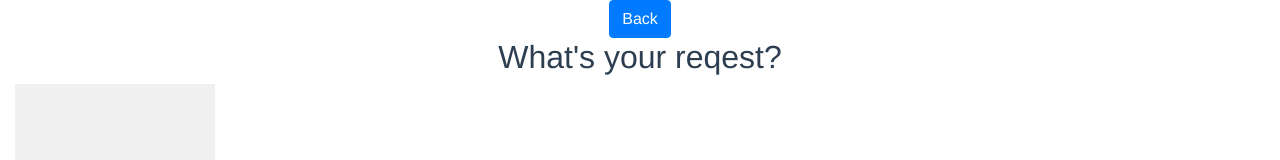
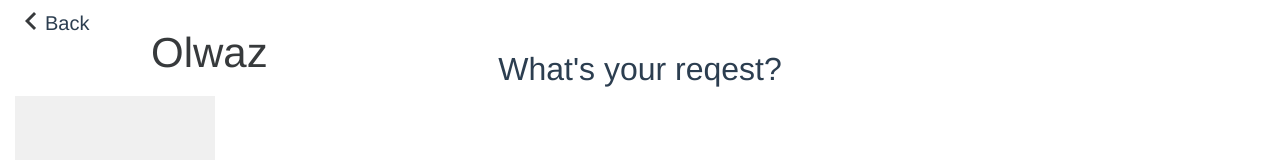
Before and after one commit to jakeomaits/pitt-civic-hackathon, a Vue app in the folder civic-ui/: page /#/HelpForm in a window 1280 px wide. Shown: the top 160 px of the page. Built offline with nearby package versions, Linux system fonts and the light colour scheme.

Commit message:
wip styling of header components

```diff
--- a/civic-ui/src/components/Bio.vue
+++ b/civic-ui/src/components/Bio.vue
@@ -39,41 +39,4 @@ export default {
         font-size: 26px;
     }*/
 
-    .avatar {
-        position:absolute;
-        height: 60px;
-        width: 60px;
-        left: 5%;
-        top: 55px;
-
-    }
-
-    .username {
-        font-size: 20px;
-        position: absolute;
-        top: 70px;
-        left: 120px;
-    }
-
-    .bio {
-        font-size: 14px;
-      position: absolute;
-      top: 105px;
-      left: 120px;
-    }
-
-
-    .edit-profile {
-        position: absolute;
-        font-size: 12px;
-        position: absolute;
-        top: 125px;
-        left: 23px;
-    }
-
-    .pencil {
-        height: 15px;
-        width: 15px;
-    }
-
 </style>
--- a/civic-ui/src/components/HelpForm.vue
+++ b/civic-ui/src/components/HelpForm.vue
@@ -1,8 +1,10 @@
 <script>
 import { CIVIC_API } from "../http-common";
 import BaseImageInput from "./BaseImageInput.vue"
-import StickyButtonRequest from '@/components/StickyButtonRequest.vue';
+import NavBack from "./NavBack.vue"
+import SiteName from "./SiteName.vue"
 import router from '../router/index.js'
+
 
 export default {
   name: "HelpForm",
@@ -45,7 +47,9 @@ export default {
   },
   components: {
     BaseImageInput,
-    StickyButtonRequest
+    NavBack,
+    SiteName,
+
   },
 
 };
@@ -54,7 +58,8 @@ export default {
 <template>
   <b-container  class="mainContainer" fluid>
 
-    <b-button type="text" variant="primary">Back</b-button>
+    <NavBack />
+    <SiteName />
 
     <h2>What's your reqest?</h2>
     <b-form @submit="onSubmit">
--- a/civic-ui/src/components/NavBack.vue
+++ b/civic-ui/src/components/NavBack.vue
@@ -1,6 +1,7 @@
 <template>
         <div class="nav-back">
-            <a @click="$router.push('/')" class="back">Back</a>
+            <span @click="$router.push('/')" class="back">Back</span>
+            <img src="../assets/back.png" @click="$router.push('/')" class="back-icon"/>
         </div>
 </template>
 <script>
@@ -17,10 +18,16 @@ export default {
     }
 
     .back {
-        font-size: 18px;
+        font-size: 20px;
+        position: absolute;
+        left: 30px;
+        top: 8px;
+    }
+    .back-icon{
+        height: 18px;
         position: absolute;
         left: 10px;
-        top: 10px;
+        top: 12px;
     }
 
 </style>
--- a/civic-ui/src/components/NavSignOut.vue
+++ b/civic-ui/src/components/NavSignOut.vue
@@ -13,6 +13,7 @@ export default {
 
     .nav-sign-out {
         position: relative;
+        height: 50px;
 
     }
 
--- a/civic-ui/src/components/SiteName.vue
+++ b/civic-ui/src/components/SiteName.vue
@@ -1,6 +1,8 @@
 <template>
+    <div class="container">
     <div class="site-name">
         Olwaz
+    </div>
     </div>
 </template>
 <script>
@@ -10,7 +12,25 @@ export default {
 </script>
 
 <style>
+    /* .container {
+        height: 50px;
+        position: relative;
+    } */
+
+
     .site-name {
-        font-size: 34px;
+
+        position: absolute;
+        width: 112px;
+        height: 46px;
+        left: 151px;
+        top: 30px;
+
+        font-family: Helvetica Neue;
+        font-style: normal;
+        font-weight: 300;
+        font-size: 42px;
+        line-height: 46px;
+        color: #373A3C;
     }
 </style>
```
Also changed, not shown: civic-ui/src/assets/back.png (added).
